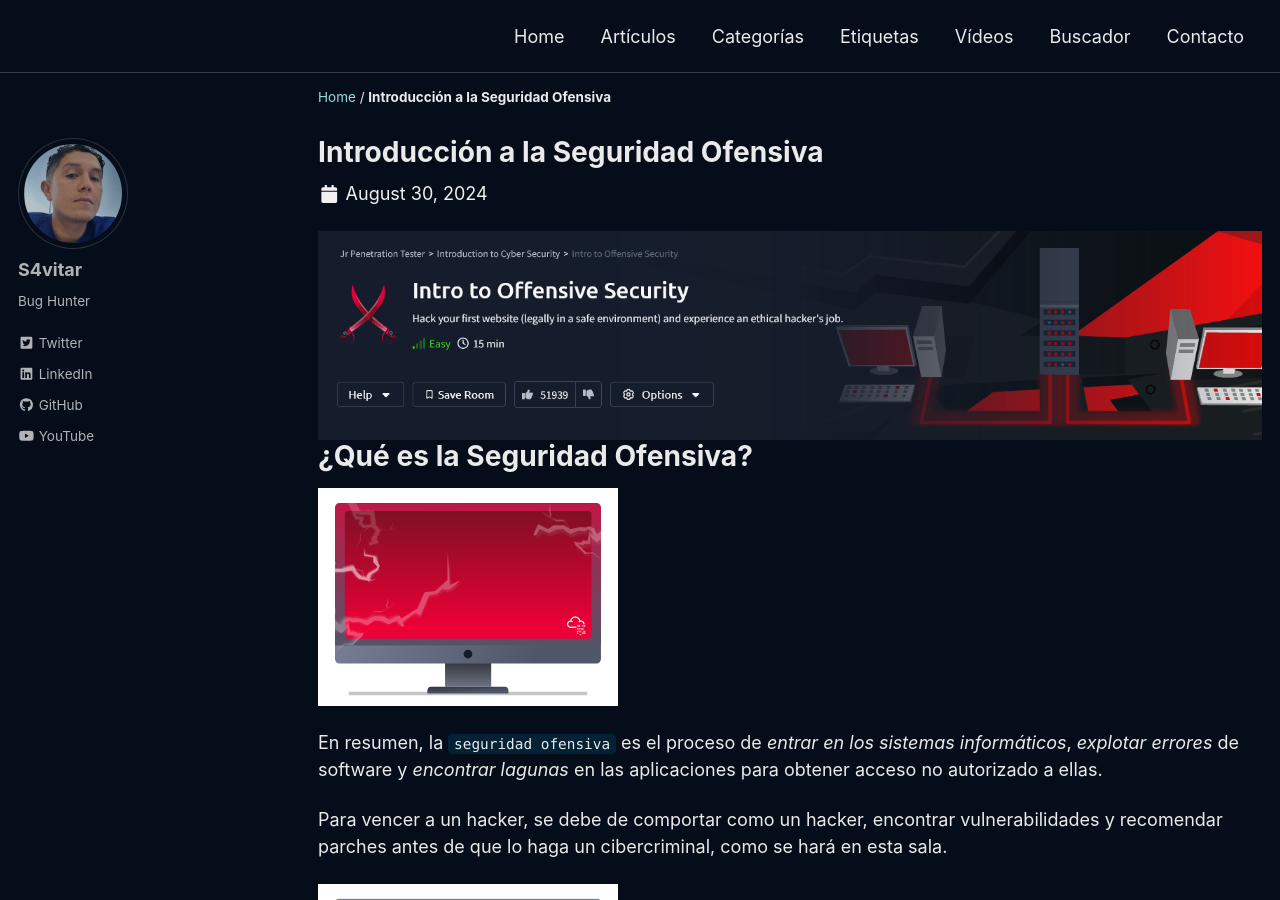
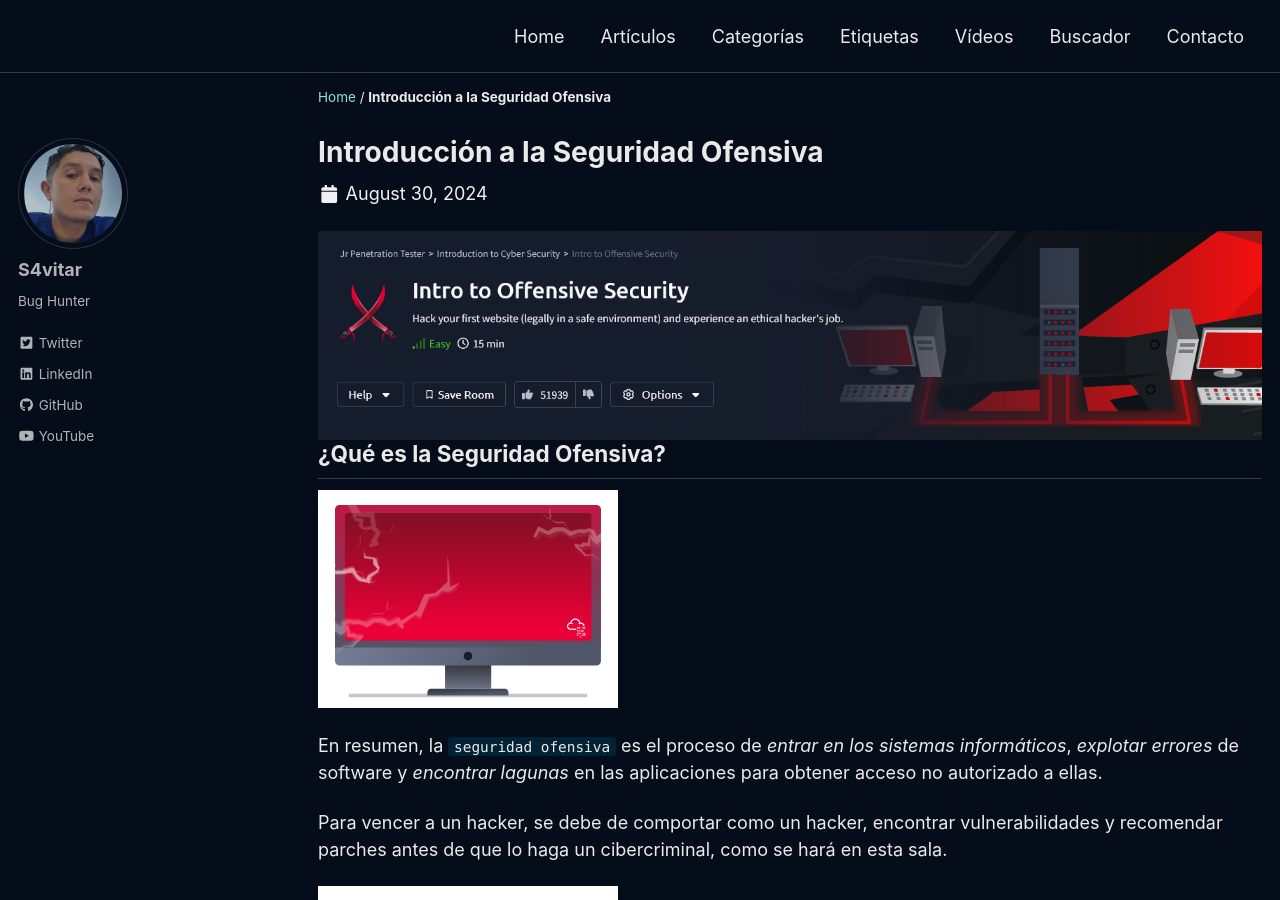
Before and after one commit to 4rleki-ing/TryH4ckm3.github.io, a Jekyll site: the page built from _posts/2024-01-02-Introduccion-Seguridad-Ofensiva.md, in a window 1280 px wide and 900 px high. Built offline with Jekyll 4.4.1, drawn with Linux system fonts in a browser that asks for light colours; cached includes are drawn as plain includes; a script that is not in the unit is left out.

```diff
--- a/_posts/2024-01-02-Introduccion-Seguridad-Ofensiva.md
+++ b/_posts/2024-01-02-Introduccion-Seguridad-Ofensiva.md
@@ -18,7 +18,7 @@ tags:
 
 <img src="https://4rleki-ing.github.io/TryH4ckm3.github.io/assets/images/Introduccion-Seguridad-Ofensiva/Portada.png" align= left>
 
-# ¿Qué es la Seguridad Ofensiva?
+## ¿Qué es la Seguridad Ofensiva?
 
 <p align="left">
 <img src="https://4rleki-ing.github.io/TryH4ckm3.github.io/assets/images/Introduccion-Seguridad-Ofensiva/Ofensiva.png">
@@ -41,7 +41,7 @@ En un rol cibernético defensivo, podría investigar computadoras o dispositivos
     - `Seguridad Ofensiva`
     - Seguridad Defensiva
 
-# Hackeando la primer máquina
+## Hackeando la primer máquina
 Antes de adentrarnos en las **carreras de Seguridad Cibernética** y en lo que es la seguridad ofensiva, vamos a empezar a hackear *(simulaciones falsas)*.
 
 Cuando abras esta tarea por primera vez en una computadora de escritorio, la pantalla iniciará automáticamente la máquina virtual de la tarea y la mostrará en una pantalla dividida.
@@ -50,10 +50,10 @@ Se usará para hackear una *aplicación bancaria* falsa llamada `FakeBank`. Tamb
 
 Usaremos una aplicación de línea de comandos llamada [GoBuster]() para forzar el sitio web de *FakeBank* y **encontrar directorios** y **páginas ocultas**. GoBuster tomará una lista de posibles nombres de páginas o directorios e intentará acceder a un sitio web con cada uno de ellos; ***si la página existe, te lo dirá***.
 
-## Paso 1. Abre una Terminal
+### Paso 1. Abre una Terminal
 Una terminal, también conocida como `línea de comandos`, nos permite interactuar con una computadora sin usar una interfaz gráfica de usuario.
 
-## Paso 2. Encuentra páginas ocultas en el sitio web
+### Paso 2. Encuentra páginas ocultas en el sitio web
 La mayoría de las empresas tienen una página de **portal de administración**, que brinda a su personal acceso a *controles administrativos básicos* para las operaciones diarias.
 
 En el caso de un banco, un empleado puede necesitar transferir dinero hacia y desde las cuentas de los clientes. A menudo, estas páginas *no son privadas*, lo que permite a los atacantes encontrar páginas ocultas que muestran o brindan acceso a controles administrativos o datos confidenciales.
@@ -68,7 +68,7 @@ En el comando anterior, se utiliza la opciónn `-u` para indicar el sitio web qu
 
 Verás que GoBuster escanea el sitio web con cada palabra de la lista y encuentra páginas que existen en el sitio. GoBuster habrá indicado las páginas que encontró en la lista de nombres de páginas/directorios (Indicadas por el Estado: 200).
 
-## Paso 3. Hackea el Banco
+### Paso 3. Hackea el Banco
 Deberías haber encontrado una *página secreta de transferencia bancaria* que permite transferir dinero entre cuentas en el banco `/bank-transfer`. Escribe la página oculta en el sitio web de FakeBank en la máquina.
 
 Esta página permite a un atacante robar dinero de cualquier cuenta bancaria, lo que es un *riesgo crítico* para un banco. Como hacker ético, deberías (con permiso) encontrar vulnerabilidades en su aplicación y reportarlas al banco para que las arregle antes de que un hacker las explote.
@@ -84,12 +84,12 @@ Si fueras un evaluador de penetración o un consultor de seguridad, este es un e
 
 Para cerrar la máquina se busca el botón rojo *"Cerrar"* en la parte superior de la página.
 
-# Carreras en Seguridad Cibernética
+## Carreras en Seguridad Cibernética
 La gente suele preguntarse cómo otros se convierten en hackers *(consultores de seguridad)* o defensores *(analistas de seguridad que luchan contra el cibercrimen)*, y la respuesta es sencilla.
 
 **Desglóselo**, aprenda un área de seguridad cibernética que le interese y practique regularmente con ejercicios prácticos. Adquiera el hábito de aprender un poco cada día en TryHackMe y aquirirá el conocimiento para conseguir su primer trabajo en la industria.
 
-## ¿Qué carreras existen?
+### ¿Qué carreras existen?
 La sala de carreras cibernéticas profundiza en las diferentes carreras en ciberseguridad. Sin embargo, aquí hay una breve descripción de algunos roles de seguridad ofensiva:
 
 - `Probador de Penetración`: Responsable de probar productos tecnológicos para encontrar vulnerabilidades de seguridad explotables.
```
